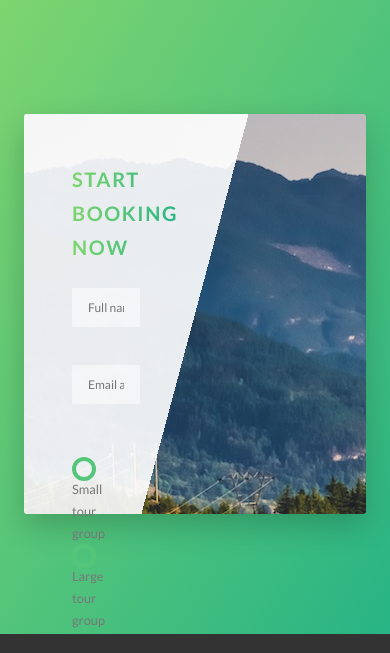
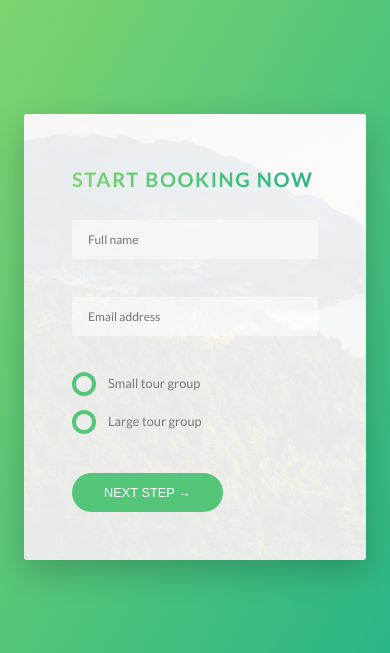
Before and after one commit to shwaldemar/ud_advanced_css_and_sass_practice, a website: page index.html in a window 390 px wide. Shown: the part 5390-6043 px from the top of the page. Drawn offline with Linux system fonts and the light colour scheme.

Commit message:
form media queries added

```diff
--- a/sass/components/_form.scss
+++ b/sass/components/_form.scss
@@ -15,6 +15,10 @@
     width: 90%;
     display: block;
     transition: all 0.3s;
+
+    @include respond(tab-port) {
+      width: 100%;
+    }
 
     &:focus {
       outline: none;
@@ -50,6 +54,11 @@
   &__radio-group {
     width: 49%;
     display: inline-block;
+
+    @include respond(tab-port) {
+      width: 100%;
+      margin-bottom: 2rem;
+    }
   }
 
   &__radio_input {
--- a/sass/pages/home.scss
+++ b/sass/pages/home.scss
@@ -77,10 +77,36 @@
   border-radius: 0.3rem;
   box-shadow: 0 1.5rem 4rem rgba($color-black, 0.2);
 
-  height: 50rem;
+  @include respond(tab-land) {
+    background-image: linear-gradient(
+        105deg,
+        rgba($color-white, 0.9) 0%,
+        rgba($color-white, 0.9) 65%,
+        transparent 50%
+      ),
+      url(../img/nat-10.jpg);
+
+    background-size: cover;
+  }
+
+  @include respond(tab-port) {
+    background-image: linear-gradient(
+        to right,
+        rgba($color-white, 0.9) 0%,
+        rgba($color-white, 0.9) 100%
+      ),
+      url(../img/nat-10.jpg);
+  }
 
   &__form {
     width: 50%;
+    @include respond(tab-land) {
+      width: 65%;
+    }
+
+    @include respond(tab-port) {
+      width: 100%;
+    }
     padding: 6rem;
   }
 }
```
Also changed, not shown: css/style.css.
